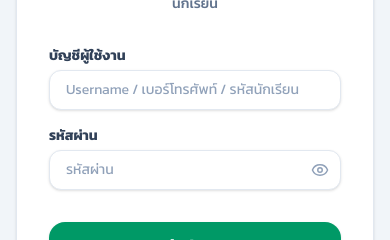
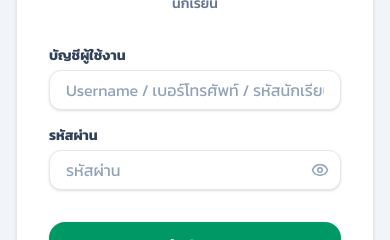
Before and after one commit to itsuttisart/sw-school, a React (Vite) app: page / in a window 390 px wide. Shown: the part 248-488 px from the top of the page. Built offline with nearby package versions, Linux system fonts and the light colour scheme.

Commit message:
Prevent mobile input auto-zoom

```diff
--- a/src/components/ui/Input.tsx
+++ b/src/components/ui/Input.tsx
@@ -9,7 +9,7 @@ export const Input = React.forwardRef<HTMLInputElement, InputProps>(
       <input
         type={type}
         className={cn(
-          "flex h-10 w-full rounded-xl border border-slate-200 bg-white px-4 py-2 text-sm shadow-sm transition-colors file:border-0 file:bg-transparent file:text-sm file:font-medium placeholder:text-slate-400 focus-visible:outline-none focus-visible:ring-2 focus-visible:ring-emerald-500 disabled:cursor-not-allowed disabled:opacity-50",
+          "flex h-10 w-full rounded-xl border border-slate-200 bg-white px-4 py-2 text-base md:text-sm shadow-sm transition-colors file:border-0 file:bg-transparent file:text-sm file:font-medium placeholder:text-slate-400 focus-visible:outline-none focus-visible:ring-2 focus-visible:ring-emerald-500 disabled:cursor-not-allowed disabled:opacity-50",
           className
         )}
         ref={ref}
```
